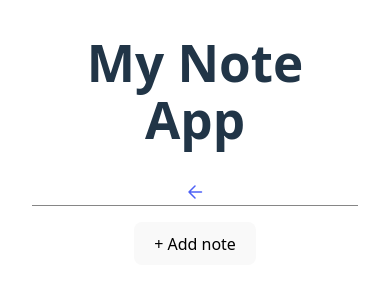
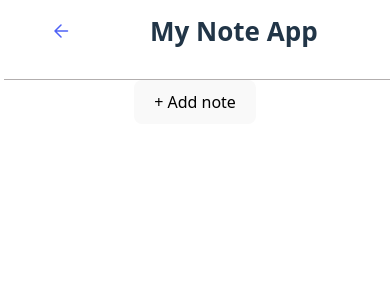
Before and after one commit to GR-FE/react-bardahan96, a React (Vite) app in the folder notes-app/: page / in a window 390 px wide. Shown: the top 300 px of the page. Built offline with nearby package versions, Linux system fonts and the light colour scheme.

Commit message:
just need to configure prev-arrow for finsih assignement 1

```diff
--- a/notes-app/src/App.css
+++ b/notes-app/src/App.css
@@ -1,7 +1,7 @@
 #root {
   max-width: 1280px;
   margin: 0 auto;
-  padding: 2rem;
+
   text-align: center;
 }
 
--- a/notes-app/src/Notes/NoteApp/NotesApp.css
+++ b/notes-app/src/Notes/NoteApp/NotesApp.css
@@ -46,9 +46,9 @@ body{
     }
 
     .mainNote {
-        width: 60vw;
+        width: 100%;
         background: #ffffff;
-        transform: translateX(5%);
+        transform: translateX(10%);
         box-shadow: 0px 1px 17px 1px rgba(0, 0, 0, 0.25);
         height: 80vh;
         display: flex;
@@ -60,6 +60,8 @@ body{
         border-radius: 30px;
 
     }
+
+
 }
 
 
@@ -86,8 +88,10 @@ body{
     }
 
     .noteHeader{
-        border-bottom: 1px solid rgb(134, 134, 134);
         margin-bottom: 1rem;
 
     }
+    .sideBar{
+        padding: 0rem 2rem;
+    }
 }
--- a/notes-app/src/Notes/NoteApp/NotesApp.jsx
+++ b/notes-app/src/Notes/NoteApp/NotesApp.jsx
@@ -89,13 +89,15 @@ console.log("this is the clicked name" , clickedName);
             <BrowserRouter>
 
                 <div className="noteHeader">
-                    <h1>My Note App</h1>
-                    <NavLink to=""><svg width="15" height="14" viewBox="0 0 15 14" fill="none" xmlns="http://www.w3.org/2000/svg">
+                    <h1 className="noteHeadLine">My Note App</h1>
+                    <NavLink to="">
+                        <button className="prevBtn"><svg width="15" height="14" viewBox="0 0 15 14" fill="none" xmlns="http://www.w3.org/2000/svg">
 <path d="M13.5 7H1M1 7L7 1M1 7L7 13" stroke="#4E61F6" stroke-width="1.5" stroke-linecap="round" stroke-linejoin="round"/>
-</svg>
+</svg></button>
 </NavLink>
 
                 </div>
+                <div className="underLine"></div>
 
                 <Routes>
                     <Route path="" element={ <SideBar isMobile={isMobile} noteName={handleClickedName} sharedStorage={updateForm}/>}/>
--- a/notes-app/src/Notes/NoteApp/mobileCss.css
+++ b/notes-app/src/Notes/NoteApp/mobileCss.css
@@ -1,3 +1,36 @@
+
+.prevBtn{
+    background-color: #fff;
+}
+
+.underLine{
+    height: 1px;
+    background: rgb(178, 174, 174);
+    width: 100vw;
+}
+
+.noteHeader{
+    display: flex;
+        flex-direction: row-reverse;
+        align-items: center;
+        justify-content: space-around;
+        width: 90%;
+}
+
+@media( max-width:431px) {
+
+    .noteHeadLine{
+        font-size: 26px;
+    }
+
 #root{
     height: 100vh;
+    margin: 0;
+    width: 100%;
+    box-sizing: border-box;
 }
+body{
+    width: 98vw;
+    height: 100vh;
+}
+}
--- a/notes-app/src/index.css
+++ b/notes-app/src/index.css
@@ -11,6 +11,8 @@
   text-rendering: optimizeLegibility;
   -webkit-font-smoothing: antialiased;
   -moz-osx-font-smoothing: grayscale;
+  display: flex;
+    justify-content: center;
 }
 
 a {
```
